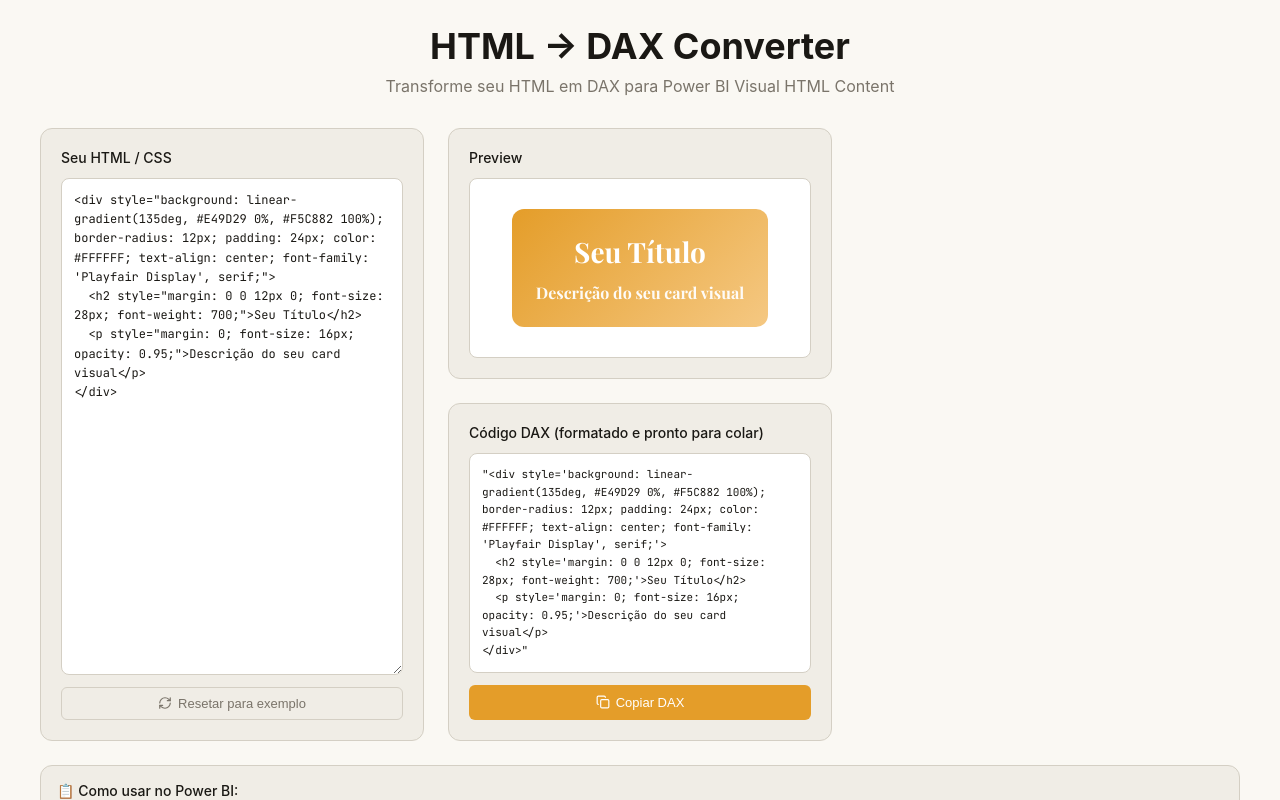
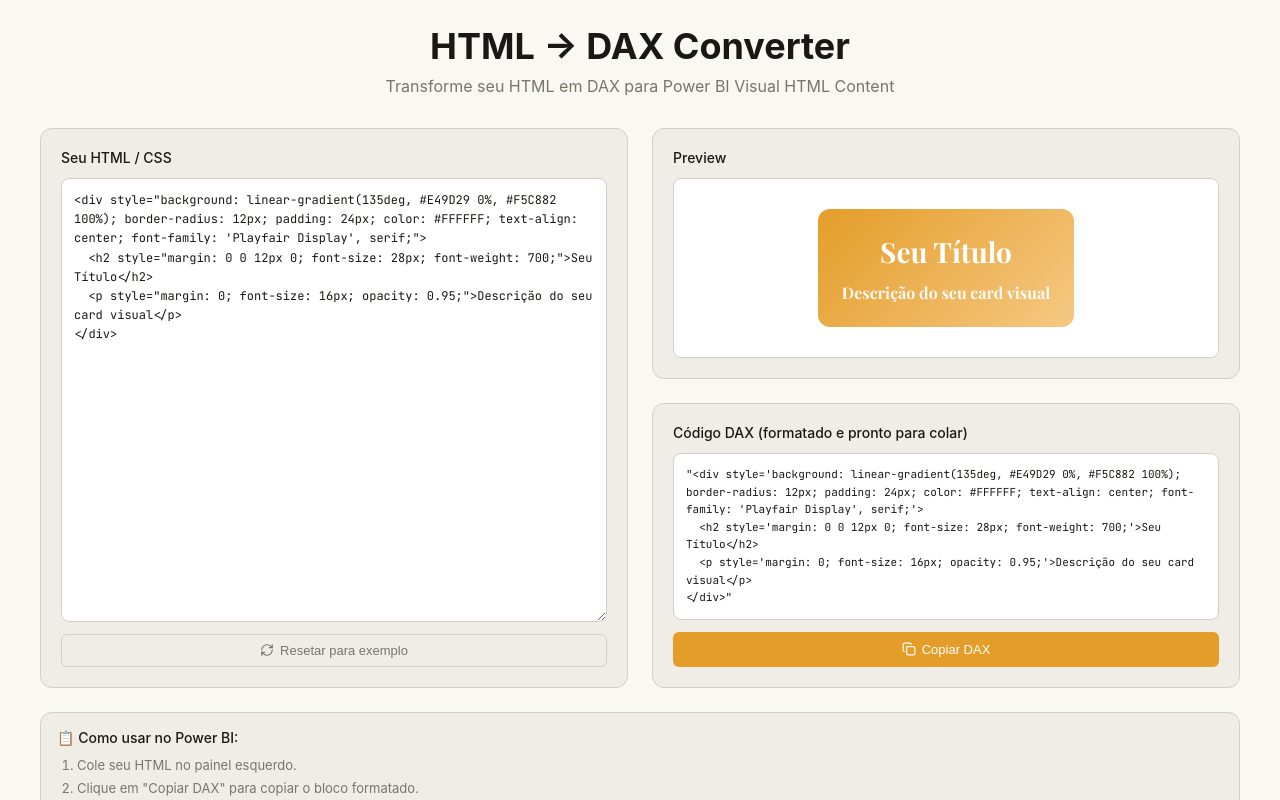
Before and after one commit to Neves-BR/HtmlToDax, a React (Vite) app: page / in a window 1280 px wide. Shown: the top 800 px of the page. Built offline with nearby package versions, Linux system fonts and the light colour scheme.

Commit message:
Update App.jsx

```diff
--- a/src/App.jsx
+++ b/src/App.jsx
@@ -62,7 +62,7 @@
         {/* Container Principal */}
         <div style={{
           display: 'grid',
-          gridTemplateColumns: 'repeat(3, minmax(350px, 1fr))',
+          gridTemplateColumns: 'repeat(2, minmax(350px, 1fr))',
           gap: '24px',
           marginBottom: '24px'
         }}>
```
